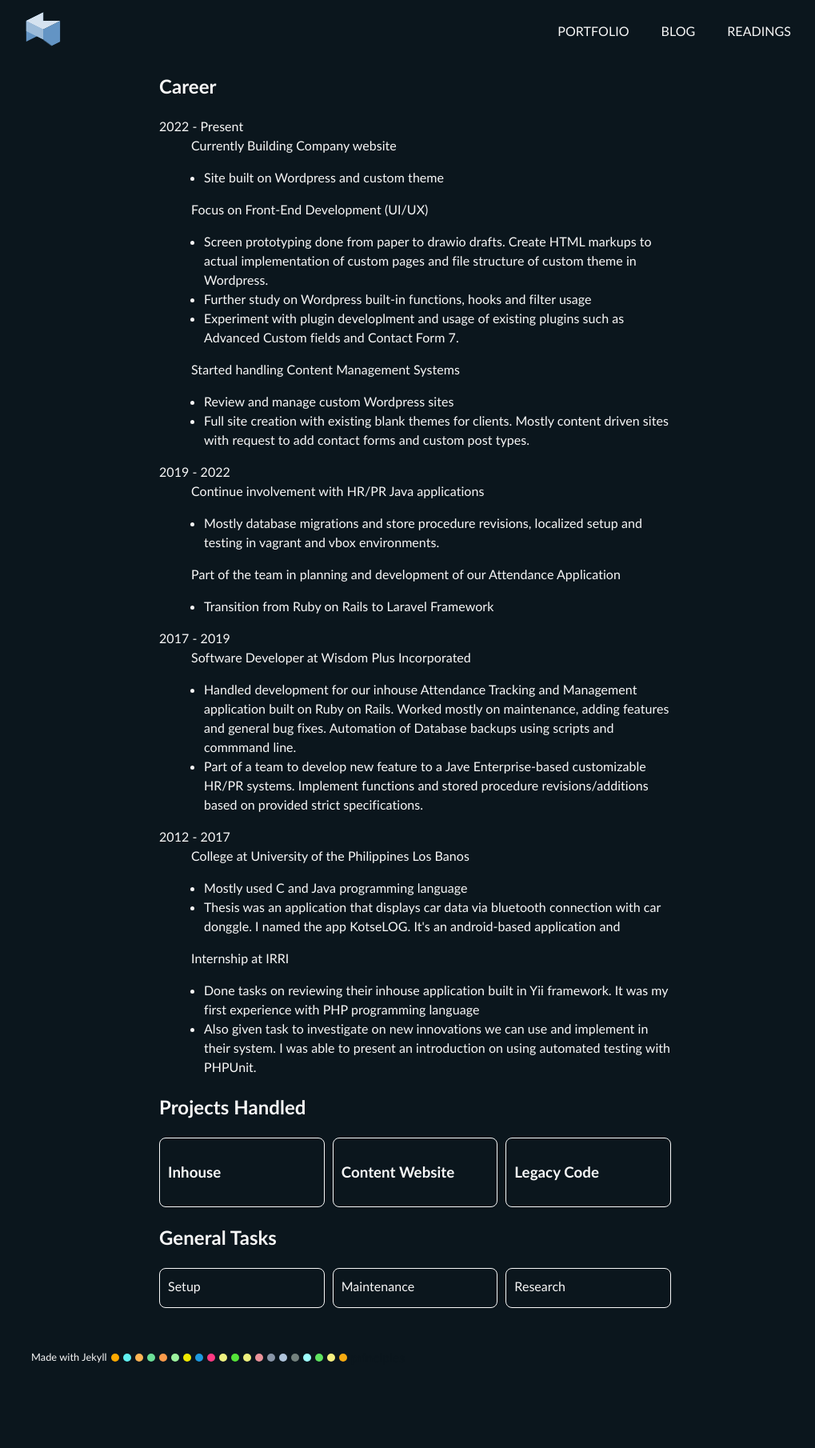
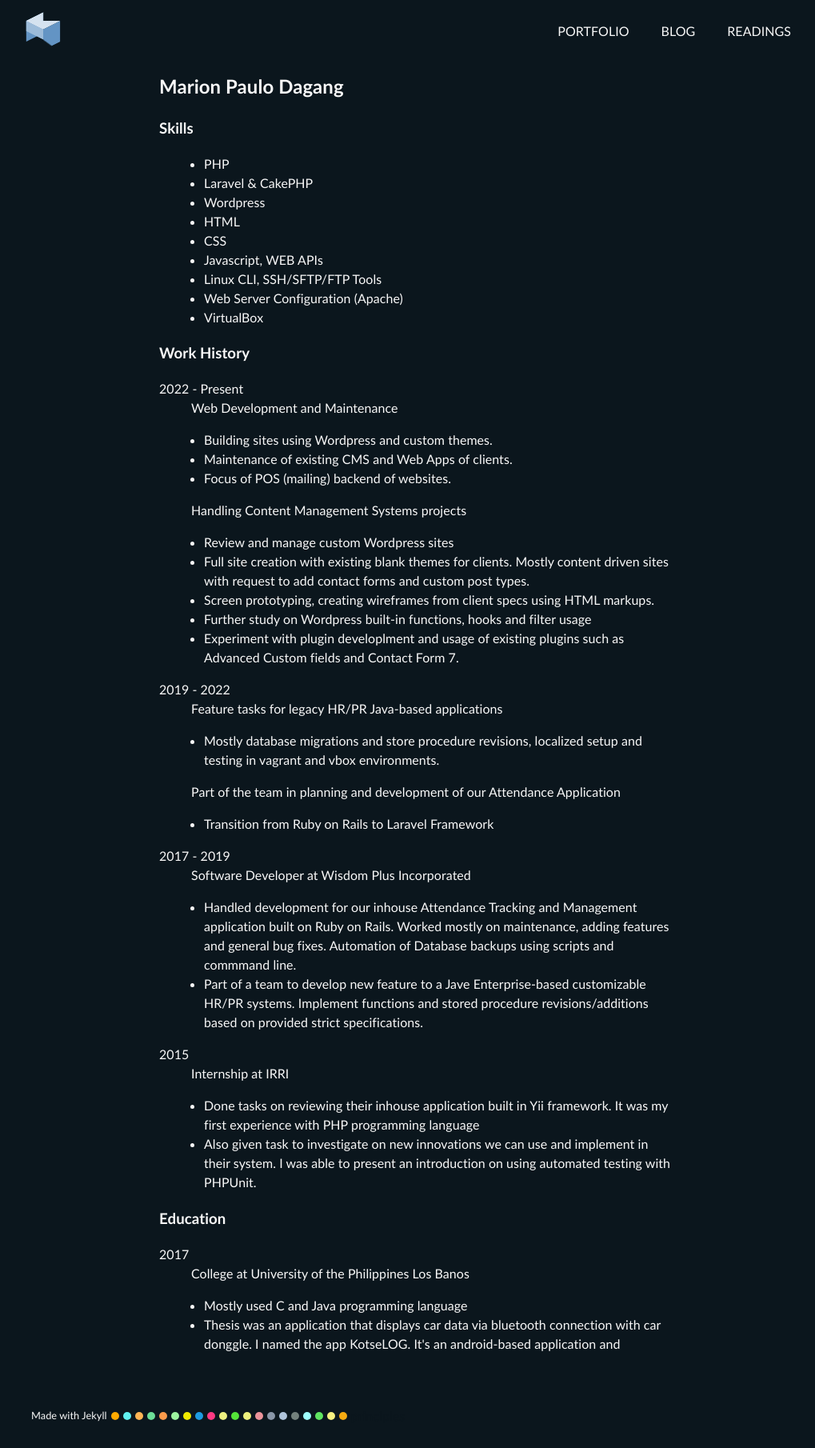
Before and after one commit to mpdagang/mpdagang.github.io, a Jekyll site: the page built from _pages/portfolio.html, in a window 1280 px wide. Shown: the whole page at 80% size, without its empty margins (121-1140 px from the left). Built offline with Jekyll 4.4.1, drawn with Linux system fonts in a browser that asks for light colours; before the commit the page ends 1737 px from its top, so only the background shows below that.

Commit message:
Portfolio: minor updates
- add skills
- temp. remove projects navigation

```diff
--- a/_pages/portfolio.html
+++ b/_pages/portfolio.html
@@ -5,36 +5,42 @@ permalink: /portfolio/
 
 <article class="mp-con mp-w-m p-portfolio">
   <div id="test" class="test"> <!-- test START -->
-    <h2>Career</h2>
+    <h2>Marion Paulo Dagang</h2>
+    <h3>Skills</h3>
+    <ul>
+      <li>PHP</li>
+      <li>Laravel & CakePHP</li>
+      <li>Wordpress</li>
+      <li>HTML</li>
+      <li>CSS</li>
+      <li>Javascript, WEB APIs</li>
+      <li>Linux CLI, SSH/SFTP/FTP Tools</li>
+      <li>Web Server Configuration (Apache)</li>
+      <li>VirtualBox</li>
+    </ul>
+    <h3>Work History</h3>
     <dl>
       <dt>2022 - Present</dt>
-        <dd>Currently Building Company website</dd>
+        <dd>Web Development and Maintenance</dd>
         <ul>
-          <li>Site built on Wordpress and custom theme</li>
+          <li>Building sites using Wordpress and custom themes.</li>
+          <li>Maintenance of existing CMS and Web Apps of clients.</li>
+          <li>Focus of POS (mailing) backend of websites.</li>
         </ul>
-        <dd>Focus on Front-End Development (UI/UX)</dd>
+        <dd>Handling Content Management Systems projects</dd>
         <ul>
-          <li>Screen prototyping done from paper to drawio drafts. Create HTML markups to
-            actual implementation of custom pages and file structure of custom theme in
-            Wordpress.
+          <li>Review and manage custom Wordpress sites</li>
+          <li>Full site creation with existing blank themes for clients. Mostly content driven sites with request
+              to add contact forms and custom post types.
           </li>
+          <li>Screen prototyping, creating wireframes from client specs using HTML markups.</li>
           <li>Further study on Wordpress built-in functions, hooks and filter usage</li>
           <li>Experiment with plugin developlment and usage of existing plugins such as
               Advanced Custom fields and Contact Form 7.
           </li>
         </ul>
-        <dd>Started handling Content Management Systems</dd>
-        <ul>
-          <li>Review and manage custom Wordpress sites</li>
-          <li>Full site creation with existing blank themes for clients. Mostly content driven sites with request
-              to add contact forms and custom post types.
-          </li>
-        </ul>
-        <ul>
-
-        </ul>
       <dt>2019 - 2022</dt>
-        <dd>Continue involvement with HR/PR Java applications</dd>
+        <dd>Feature tasks for legacy HR/PR Java-based applications</dd>
         <ul>
           <li>Mostly database migrations and store procedure revisions, localized setup and testing in vagrant and vbox environments.</li>
         </ul>
@@ -51,13 +57,7 @@ permalink: /portfolio/
           <li>Part of a team to develop new feature to a Jave Enterprise-based customizable HR/PR systems.
             Implement functions and stored procedure revisions/additions based on provided strict specifications.</li>
         </ul>
-      <dt>2012 - 2017</dt>
-        <dd>College at University of the Philippines Los Banos</dd>
-        <ul>
-          <li>Mostly used  C and Java programming language</li>
-          <li>Thesis was an application that displays car data via bluetooth connection with car donggle.
-              I named the app KotseLOG. It's an android-based application and </li>
-        </ul>
+      <dt>2015</dt>
         <dd>Internship at IRRI</dd>
         <ul>
           <li>Done tasks on reviewing their inhouse application built in Yii framework. It was my first experience with
@@ -67,9 +67,19 @@ permalink: /portfolio/
           </li>
         </ul>
     </dl>
+    <h3>Education</h3>
+    <dl>
+      <dt>2017</dt>
+        <dd>College at University of the Philippines Los Banos</dd>
+        <ul>
+          <li>Mostly used  C and Java programming language</li>
+          <li>Thesis was an application that displays car data via bluetooth connection with car donggle.
+              I named the app KotseLOG. It's an android-based application and </li>
+        </ul>
+    </dl>
 
     <!-- PROJECTS -->
-    <h2>Projects Handled</h2>
+    <!-- <h2>Projects Handled</h2>
     <div class="card-list">
       <div class="card-item p-card">
         <h3>Inhouse</h3>
@@ -80,15 +90,15 @@ permalink: /portfolio/
       <div class="card-item p-card">
         <h3>Legacy Code</h3>
       </div>
-    </div>
+    </div> -->
 
     <!-- GENERAL -->
-    <h2>General Tasks</h2>
+    <!-- <h2>General Tasks</h2>
     <div class="card-list">
       <div class="card-item p-card">Setup</div>
       <div class="card-item p-card">Maintenance</div>
       <div class="card-item p-card">Research</div>
-    </div>
+    </div> -->
 
 
   </div> <!-- test END -->
```
